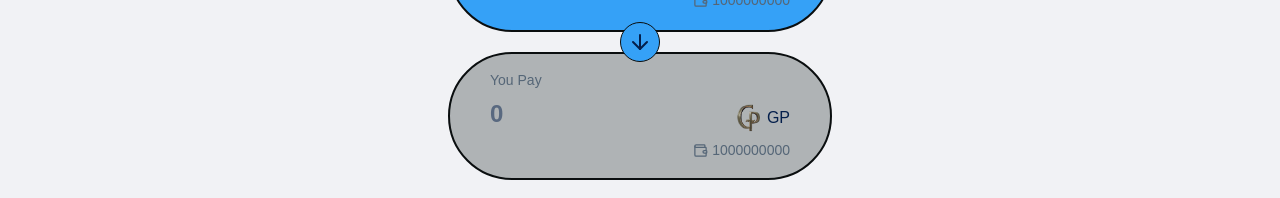
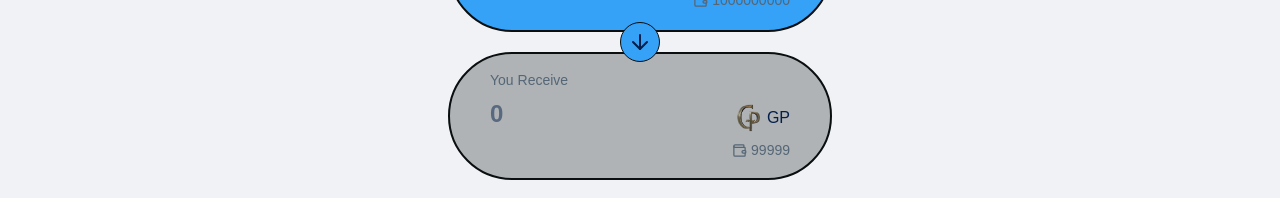
Before and after one commit to Game-Park-On-Sui/game-park-market, a Next.js app: page / in a window 1280 px wide. Shown: the part 316-514 px from the top of the page. Built offline with nearby package versions, Linux system fonts and the light colour scheme; what @mysten/sui would draw is missing.

Commit message:
swap component V2

```diff
--- a/src/components/swap/index.tsx
+++ b/src/components/swap/index.tsx
@@ -1,14 +1,16 @@
 'use client'
 
-import {ChangeEvent, useCallback, useEffect, useState} from "react";
+import {ChangeEvent, useCallback, useContext, useEffect, useState} from "react";
 import Image from "next/image";
 import {ArrowDown, ArrowDownUp, Wallet} from "lucide-react";
+import {SwapTokenInfoContext} from "@/contexts";
 
 export default function Swap() {
     const [inAmount, setInAmount] = useState<string>("");
     const [outAmount, setOutAmount] = useState<string>("0");
     const [state, setState] = useState<number>(0);
     const [swapType, setSwapType] = useState<number>(0);
+    const [swapTokenInfo] = useContext(SwapTokenInfoContext);
 
     const swapUpToDown = useCallback((amount: string) => {
         if (swapType === 0) {
@@ -52,13 +54,13 @@ export default function Swap() {
                     <div className="flex flex-col items-end gap-2">
                         <div className="opacity-0">100000000000</div>
                         <div className="flex gap-1 items-center">
-                            <Image src="https://archive.cetus.zone/assets/image/sui/sui.png" alt="Sui" width={28}
+                            <Image src={swapTokenInfo.length > 0 ? swapTokenInfo[swapType].image : "https://archive.cetus.zone/assets/image/sui/sui.png"} alt="Swap Token 1" width={28}
                                    height={28}/>
-                            <div>Sui</div>
+                            <div>{swapTokenInfo.length > 0 ? swapTokenInfo[swapType].name : "Sui"}</div>
                         </div>
                         <div className="flex gap-1 items-center text-[#567] text-sm">
                             <Wallet size={15}/>
-                            <span>1000000000</span>
+                            <span>{swapTokenInfo.length > 0 ? swapTokenInfo[swapType].balance : "1024"}</span>
                         </div>
                     </div>
                 </div>
@@ -73,7 +75,7 @@ export default function Swap() {
             </div>
             <div className="flex gap-1 items-center min-w-[384px] w-96 min-h-[128px] h-32 rounded-full border-2 border-[#0a0e0f] bg-[#afb3b5] px-10">
                 <div className="flex flex-col items-start gap-2">
-                    <span className="text-[#567] text-sm">You Pay</span>
+                    <span className="text-[#567] text-sm">You Receive</span>
                     <input className="w-full text-2xl font-bold focus:outline-none"
                            placeholder={outAmount}/>
                     <div className="opacity-0">Balance</div>
@@ -81,12 +83,12 @@ export default function Swap() {
                 <div className="flex flex-col items-end gap-2">
                     <div className="opacity-0">100000000000</div>
                     <div className="flex gap-1 items-center">
-                        <Image src="/GP-remove.png" alt="GP Remove" width={28} height={28}/>
-                        <div>GP</div>
+                        <Image src={swapTokenInfo.length > 0 ? swapTokenInfo[(swapType + 1) % 2].image : "/GP-remove.png"} alt="Swap Token 2" width={28} height={28}/>
+                        <div>{swapTokenInfo.length > 0 ? swapTokenInfo[(swapType + 1) % 2].name : "GP"}</div>
                     </div>
                     <div className="flex gap-1 items-center text-[#567] text-sm">
                         <Wallet size={15}/>
-                        <span>1000000000</span>
+                        <span>{swapTokenInfo.length > 0 ? swapTokenInfo[(swapType + 1) % 2].balance : 666}</span>
                     </div>
                 </div>
             </div>
--- a/src/contexts/index.tsx
+++ b/src/contexts/index.tsx
@@ -2,15 +2,23 @@
 
 import {ReactNode} from "react";
 import NavTabContextProvider, {NavTabContext} from "@/contexts/navTab";
+import SwapTokenInfoContextProvider, {SwapTokenType, SwapTokenInfoContext} from "@/contexts/swapTokenInfo";
+
+export type {
+    SwapTokenType
+}
 
 export {
     NavTabContext,
+    SwapTokenInfoContext,
 }
 
 export default function CustomProvider({children}: {children: ReactNode}) {
     return (
         <NavTabContextProvider>
-            {children}
+            <SwapTokenInfoContextProvider>
+                {children}
+            </SwapTokenInfoContextProvider>
         </NavTabContextProvider>
     );
 }
--- /dev/null
+++ b/src/contexts/swapTokenInfo.tsx
@@ -0,0 +1,41 @@
+'use client'
+
+import {createContext, ReactNode, useEffect, useState} from "react";
+
+export type SwapTokenType = {
+    name: string,
+    image: string,
+    balance: number
+}
+
+export const SwapTokenInfoContext =
+    createContext<[SwapTokenType[], () => void]>([[], () => {}]);
+
+export default function SwapTokenInfoContextProvider({children}: {children: ReactNode}) {
+    const [tokenInfo, setTokenInfo] = useState<SwapTokenType[]>([]);
+
+    const refreshBalance = () => {
+        console.log("refresh balance");
+    }
+
+    useEffect(() => {
+        setTokenInfo([
+            {
+                name: "Sui",
+                image: "https://archive.cetus.zone/assets/image/sui/sui.png",
+                balance: 1000000000
+            },
+            {
+                name: "GP",
+                image: "/GP-remove.png",
+                balance: 99999
+            }
+        ]);
+    }, []);
+
+    return (
+        <SwapTokenInfoContext.Provider value={[tokenInfo, refreshBalance]}>
+            {children}
+        </SwapTokenInfoContext.Provider>
+    )
+}
```
